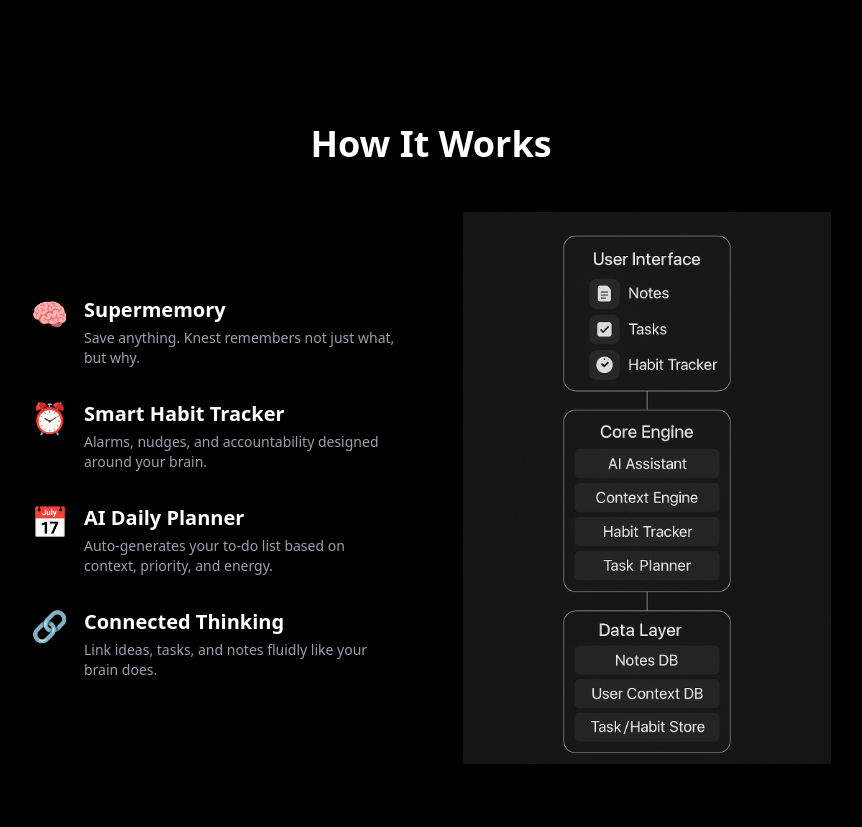
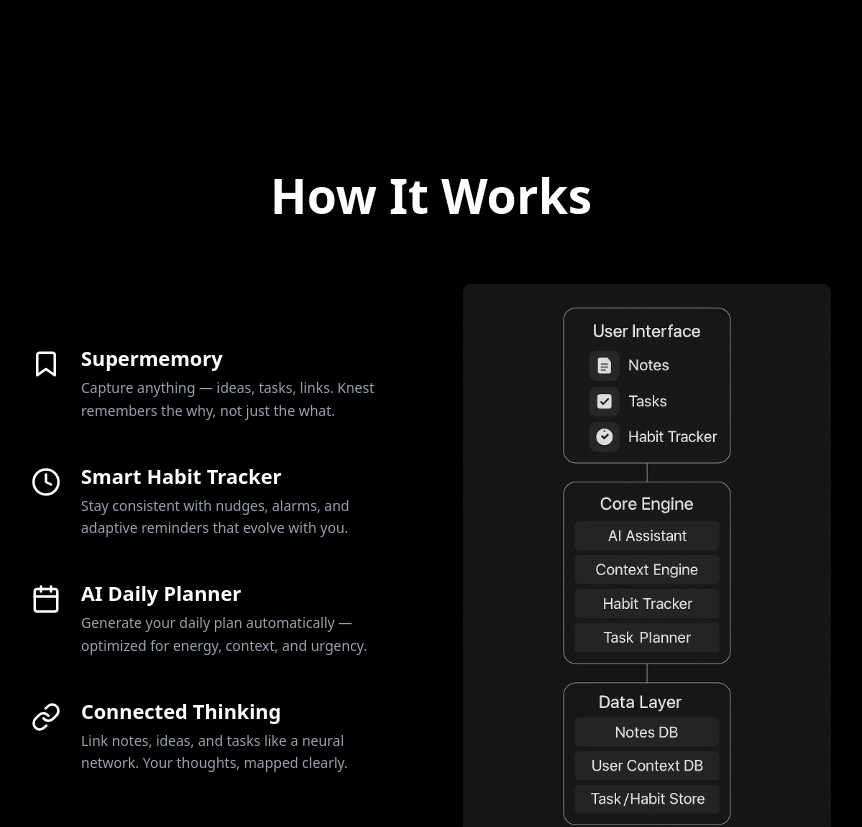
Before and after one commit to Techwolf78/knest, a React (Vite) app: page / in a window 1280 px wide. Shown: the part 2500-3327 px from the top of the page, without its empty margins (209-1071 px from the left). Built offline with nearby package versions, Linux system fonts and the light colour scheme.

Commit message:
first commit

```diff
--- a/src/components/Home.jsx
+++ b/src/components/Home.jsx
@@ -4,6 +4,12 @@
 import { motion } from "framer-motion";
 import { FiZap, FiSearch, FiMessageCircle, FiUsers } from "react-icons/fi"; // Feather Icons
 import { FiCpu, FiSmile, FiLayers } from "react-icons/fi";
+import {
+  FiBookmark,
+  FiClock,
+  FiCalendar,
+  FiLink,
+} from "react-icons/fi";
 
 
 const fadeIn = (delay = 0) => ({
@@ -132,67 +138,65 @@
         {/* How It Works */}
 <motion.section
   id="how-it-works"
-  className="min-h-screen flex flex-col justify-center items-center px-6"
+  className="min-h-screen flex flex-col justify-center items-center px-6 py-20 sm:py-32"
   {...fadeIn(0.4)}
 >
-
-          <h2 className="text-4xl font-bold text-center mb-12">How It Works</h2>
+  <h2 className="text-4xl sm:text-5xl font-bold text-center mb-16 text-white">
+    How It Works
+  </h2>
 
   <div className="flex flex-col md:flex-row items-center justify-center gap-16 w-full max-w-6xl">
-            {/* Left - Features */}
-            <div className="flex-1 space-y-8">
+    {/* Left - Feature Steps */}
+    <div className="flex-1 space-y-10">
       {[
         {
           title: "Supermemory",
-                  description:
-                    "Save anything. Knest remembers not just what, but why.",
-                  icon: "🧠",
+          description: "Capture anything — ideas, tasks, links. Knest remembers the why, not just the what.",
+          icon: <FiBookmark className="text-3xl text-white" />,
         },
         {
           title: "Smart Habit Tracker",
-                  description:
-                    "Alarms, nudges, and accountability designed around your brain.",
-                  icon: "⏰",
+          description: "Stay consistent with nudges, alarms, and adaptive reminders that evolve with you.",
+          icon: <FiClock className="text-3xl text-white" />,
         },
         {
           title: "AI Daily Planner",
-                  description:
-                    "Auto-generates your to-do list based on context, priority, and energy.",
-                  icon: "📅",
+          description: "Generate your daily plan automatically — optimized for energy, context, and urgency.",
+          icon: <FiCalendar className="text-3xl text-white" />,
         },
         {
           title: "Connected Thinking",
-                  description:
-                    "Link ideas, tasks, and notes fluidly like your brain does.",
-                  icon: "🔗",
+          description: "Link notes, ideas, and tasks like a neural network. Your thoughts, mapped clearly.",
+          icon: <FiLink className="text-3xl text-white" />,
         },
-              ].map((item, i) => (
+      ].map(({ icon, title, description }, i) => (
         <motion.div
           key={i}
-                  className="flex items-start space-x-4"
+          className="flex items-start space-x-5"
           {...fadeIn(i * 0.1)}
         >
-                  <div className="text-3xl">{item.icon}</div>
+          <div className="shrink-0 mt-1">{icon}</div>
           <div>
-                    <h3 className="text-xl font-semibold text-white">
-                      {item.title}
+            <h3 className="text-lg sm:text-xl font-semibold text-white">
+              {title}
             </h3>
-                    <p className="text-gray-400 text-sm mt-1">
-                      {item.description}
+            <p className="text-sm text-gray-400 mt-1 leading-relaxed">
+              {description}
             </p>
           </div>
         </motion.div>
       ))}
     </div>
 
-            {/* Right - Transparent Image */}
+    {/* Right - Image */}
     <motion.div className="flex-1 w-full max-w-md" {...fadeIn(0.5)}>
+      <div className="relative w-full h-auto rounded-lg overflow-hidden shadow-lg">
         <img
           src="/sys.png"
           alt="System Diagram"
-                className="w-full h-auto object-contain"
-                style={{ background: "transparent" }}
+          className="w-full h-auto object-contain rounded-md"
         />
+      </div>
     </motion.div>
   </div>
 </motion.section>
```
Lines whose indentation alone changed are shown as unchanged.
